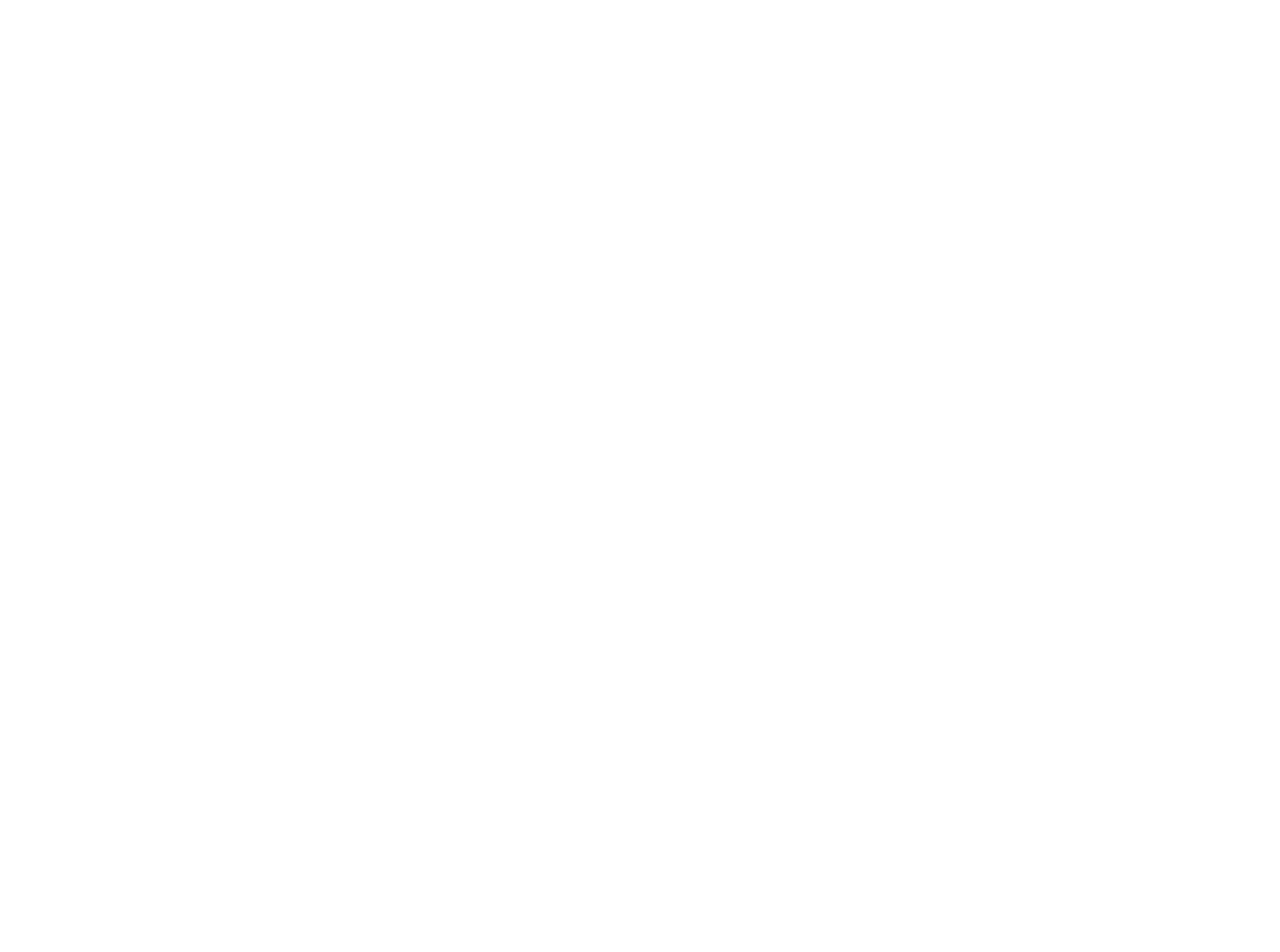
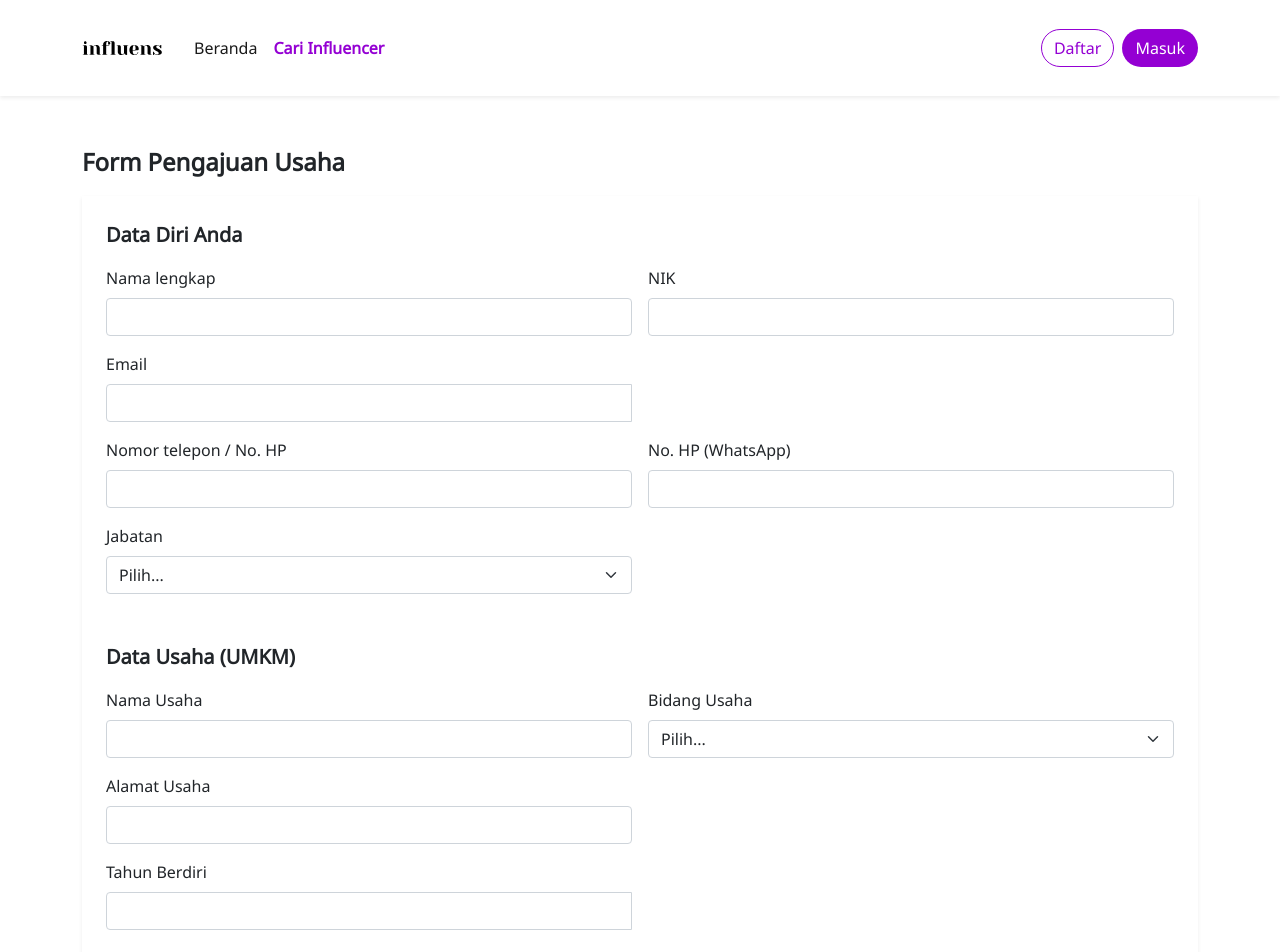
Before and after one commit to wikearvianti/influens, a React (Create React App) app: page /form-pengajuan in a window 1280 px wide. Before the commit this address had no page. Shown: the top 952 px of the page. Before the commit the page ends 800 px from the top, so only its background shows below. Built offline with nearby package versions, Linux system fonts and the light colour scheme.

Commit message:
adding react hook form library, adding modal component, adding logic to form pengajuan, adding layouts to landing page

```diff
--- a/package.json
+++ b/package.json
@@ -12,6 +12,7 @@
     "react": "^17.0.2",
     "react-bootstrap": "^2.0.2",
     "react-dom": "^17.0.2",
+    "react-hook-form": "^7.19.5",
     "react-redux": "^7.2.6",
     "react-router": "^6.0.1",
     "react-router-dom": "^6.0.1",
--- /dev/null
+++ b/src/Components/Modal.js
@@ -0,0 +1,44 @@
+import { Modal, Button } from "react-bootstrap";
+import React, { useState } from "react";
+
+export default function ModalComponent({ logo }) {
+  const [show, setShow] = useState(true);
+
+  const handleClose = () => setShow(false);
+  const handleShow = () => setShow(true);
+  return (
+    <div>
+      <>
+        <Modal show={show} onHide={handleClose}>
+          <Modal.Body>
+            <div className="d-flex justify-content-center flex-column align-items-center">
+              <img
+                src={logo}
+                width="300"
+                alt="Logo"
+                className="mt-5 mb-5 d-none d-xs-none d-md-block"
+              />
+              <div className="fw-bolder fs-5 text-center">
+                Asik, Pengajuan berhasil dilakukan
+              </div>
+              <div className="text-center mt-2">
+                Tunggu pengajuan usaha kamu, hingga disetujui oleh influencer
+                terpilih
+              </div>
+            </div>
+          </Modal.Body>
+          <div className="p-4 d-flex justify-content-center">
+            <button
+              onClick={handleClose}
+              type="button"
+              className="btn rounded-pill mainColor"
+              data-bs-dismiss="modal"
+            >
+              Asikkk
+            </button>
+          </div>
+        </Modal>
+      </>
+    </div>
+  );
+}
--- a/src/Router/index.js
+++ b/src/Router/index.js
@@ -1,10 +1,14 @@
 import { Routes, Route } from "react-router-dom";
 import App from '../pages/App'
+import FormPengajuan from "../pages/Form-Pengajuan/Form-pengajuan";
+import Profile from "../pages/Profile/Profile"
 
 export default function Routers() {
     return(
         <Routes>
             <Route path="/" element={<App />} />
+            <Route path="/form-pengajuan" element={<FormPengajuan />} />
+            <Route path="/profile" element={<Profile />} />
         </Routes>
     )
 }
--- a/src/pages/Form-Pengajuan/Form-pengajuan.js
+++ b/src/pages/Form-Pengajuan/Form-pengajuan.js
@@ -1,80 +1,151 @@
-import React from "react";
+import React, { useState } from "react";
 import logo from "../Assets/Group.svg";
+import Layouts from "../../Layout";
+import { useForm } from "react-hook-form";
+import ModalComponent from "../../Components/Modal"
+import { useNavigate } from "react-router";
+
+function SaveDataToLocalStorage(data) {
+  var a = [];
+  a = JSON.parse(localStorage.getItem("history")) || [];
+  a.push(data);
+  localStorage.setItem("history", JSON.stringify(a));
+}
 
 export default function FormPengajuan() {
+  const [modal, setModal] = useState(false)
+  const navigate = useNavigate()
+  const {
+    register,
+    formState: { errors },
+    handleSubmit,
+  } = useForm();
+  const onSubmit = (data) => {
+    SaveDataToLocalStorage(data)
+    setModal(true)
+    setTimeout(() => {
+      navigate("/")
+    }, 3000);
+  };
+
   return (
-    <div className="my-5">
+    <Layouts>
+      <div className="container my-5">
         <div className="fw-bolder fs-4 mb-3">Form Pengajuan Usaha</div>
         <div className="shadow-sm p-4">
-        <form className="row g-5">
+          <form
+            className="row g-5"
+            noValidate
+            onSubmit={handleSubmit(onSubmit)
+            }
+          >
             <div className="col-12">
               <div className="g-3 row">
                 <div className="fw-bold fs-5">Data Diri Anda</div>
                 <div className="col-md-6">
-                <label for="validationDefault01" className="form-label">
+                  <label htmlFor="validationDefault01" className="form-label">
                     Nama lengkap
                   </label>
                   <input
                     type="text"
-                  className="form-control"
-                  id="validationDefault01"
-                  required
+                    className={
+                      errors?.firstName
+                        ? "is-invalid form-control"
+                        : "form-control"
+                    }
+                    {...register("firstName", { required: true })}
                   />
+                  <div className="invalid-feedback">
+                    {errors.firstName &&
+                      errors.firstName.type === "required" &&
+                      "Nama belum terisi"}
+                  </div>
                 </div>
                 <div className="col-md-6">
-                <label for="validationDefault02" className="form-label">
+                  <label htmlFor="validationDefault02" className="form-label">
                     NIK
                   </label>
                   <input
                     type="text"
-                  className="form-control"
-                  id="validationDefault02"
-                  required
+                    className={
+                      errors?.NIK ? "is-invalid form-control" : "form-control"
+                    }
+                    {...register("NIK", { required: true , minLength: 16})}
                   />
+                  <div className="invalid-feedback">
+                    {errors.NIK &&
+                      errors.NIK.type === "required" || "minLength" ?
+                      "NIK belum terisi atau Kurang dari 16" : null}
+                  </div>
                 </div>
                 <div className="col-md-6">
-                <label for="validationDefaultUsername" className="form-label">
+                  <label htmlFor="validationDefaultUsername" className="form-label">
                     Email
                   </label>
                   <div className="input-group">
                     <input
-                    type="text"
-                    className="form-control"
-                    id="validationDefaultUsername"
-                    aria-describedby="inputGroupPrepend2"
-                    required
+                      type="email"
+                      className={
+                        errors?.email
+                          ? "is-invalid form-control"
+                          : "form-control"
+                      }
+                      {...register("email", { required: true, pattern: /^\S+@\S+\.\S+$/ })}
                     />
+                    <div className="invalid-feedback">
+                      {errors.email &&
+                      errors.email.type === "required" || "minLength" ?
+                      "email tidak valid" : null}
+                    </div>
                   </div>
                 </div>
                 <div className="col-md-6" />
                 <div className="col-md-6">
-                <label for="validationDefault03" className="form-label">
+                  <label htmlFor="validationDefault03" className="form-label">
                     Nomor telepon / No. HP
                   </label>
                   <input
-                  type="text"
-                  className="form-control"
-                  id="validationDefault03"
-                  required
+                    type="number"
+                    className={
+                      errors?.phone ? "is-invalid form-control" : "form-control"
+                    }
+                    {...register("phone", { required: true })}
                   />
+                  <div className="invalid-feedback">
+                    {errors.phone &&
+                      errors.phone.type === "required" &&
+                      "Nomor tidak valid"}
+                  </div>
                 </div>
                 <div className="col-md-6">
-                <label for="validationDefault03" className="form-label">
+                  <label htmlFor="validationDefault03" className="form-label">
                     No. HP (WhatsApp)
                   </label>
                   <input
-                  type="text"
-                  className="form-control"
-                  id="validationDefault03"
-                  required
+                    type="number"
+                    className={
+                      errors?.wa ? "is-invalid form-control" : "form-control"
+                    }
+                    {...register("wa", { required: true })}
                   />
+                  <div className="invalid-feedback">
+                    {errors.wa &&
+                      errors.wa.type === "required" &&
+                      "Nomor WhatsApp tidak valid"}
+                  </div>
                 </div>
 
                 <div className="col-md-6">
-                <label for="validationDefault04" className="form-label">
+                  <label htmlFor="validationDefault04" className="form-label">
                     Jabatan
                   </label>
-                <select className="form-select" id="validationDefault04" required>
+                  <select
+                    className="form-select"
+                    className={
+                      errors?.role ? "is-invalid form-select" : "form-select"
+                    }
+                    {...register("role", { required: true })}
+                  >
                     <option selected disabled value="">
                       Pilih...
                     </option>
@@ -83,6 +154,11 @@
                     <option>Pemilik</option>
                     <option>dll</option>
                   </select>
+                  <div className="invalid-feedback">
+                    {errors.role &&
+                      errors.role.type === "required" &&
+                      "Pilih Jabatan"}
+                  </div>
                 </div>
               </div>
             </div>
@@ -91,22 +167,33 @@
               <div className="g-3 row">
                 <div className="fw-bold fs-5">Data Usaha (UMKM)</div>
                 <div className="col-md-6">
-                <label for="validationDefault01" className="form-label">
+                  <label htmlFor="validationDefault01" className="form-label">
                     Nama Usaha
                   </label>
                   <input
                     type="text"
-                  className="form-control"
-                  id="validationDefault01"
-                  required
+                    className={
+                      errors?.usaha ? "is-invalid form-control" : "form-control"
+                    }
+                    {...register("usaha", { required: true })}
                   />
+                  <div className="invalid-feedback">
+                    {errors.usaha &&
+                      errors.usaha.type === "required" &&
+                      "Nama usaha belum terisi"}
+                  </div>
                 </div>
 
                 <div className="col-md-6">
-                <label for="validationDefault04" className="form-label">
+                  <label htmlFor="validationDefault04" className="form-label">
                     Bidang Usaha
                   </label>
-                <select className="form-select" id="validationDefault04" required>
+                  <select
+                     className={
+                      errors?.bidang ? "is-invalid form-select" : "form-select"
+                    }
+                    {...register("bidang", { required: true })}
+                  >
                     <option selected disabled value="">
                       Pilih...
                     </option>
@@ -120,34 +207,50 @@
                     <option>Kecantikan</option>
                     <option>dll</option>
                   </select>
+                  <div className="invalid-feedback">
+                    {errors.bidang &&
+                      errors.bidang.type === "required" &&
+                      "Pilih bidang usaha"}
+                  </div>
                 </div>
 
                 <div className="col-md-6">
-                <label for="validationDefault02" className="form-label">
+                  <label htmlFor="validationDefault02" className="form-label">
                     Alamat Usaha
                   </label>
                   <input
                     type="text"
-                  className="form-control"
-                  id="validationDefault02"
-                  required
+                    className={
+                      errors?.address ? "is-invalid form-control" : "form-control"
+                    }
+                    {...register("address", { required: true })}
                   />
+                  <div className="invalid-feedback">
+                    {errors.address &&
+                      errors.address.type === "required" &&
+                      "Alamat belum terisi"}
+                  </div>
                 </div>
 
                 <div className="col-md-6" />
 
                 <div className="col-md-6">
-                <label for="validationDefaultUsername" className="form-label">
+                  <label htmlFor="validationDefaultUsername" className="form-label">
                     Tahun Berdiri
                   </label>
                   <div className="input-group">
                     <input
-                    type="text"
-                    className="form-control"
-                    id="validationDefaultUsername"
-                    aria-describedby="inputGroupPrepend2"
-                    required
+                      type="number"
+                      className={
+                        errors?.tahun ? "is-invalid form-control" : "form-control"
+                      }
+                      {...register("tahun", { required: true })}
                     />
+                    <div className="invalid-feedback">
+                    {errors.tahun &&
+                      errors.tahun.type === "required" &&
+                      "Tahun berdiri belum terisi"}
+                  </div>
                   </div>
                 </div>
               </div>
@@ -157,20 +260,28 @@
             <div className="col-12">
               <div className="form-check mb-3">
                 <input
-                className="form-check-input"
                   type="checkbox"
-                value=""
                   id="invalidCheck2"
-                required
+                  className={
+                    errors?.agreement ? "is-invalid form-check-input" : "form-check-input"
+                  }
+                  {...register("agreement", { required: true })}
                 />
-              <label className="form-check-label text-muted" for="invalidCheck2">
+                <label
+                  className="form-check-label text-muted"
+                  htmlFor="invalidCheck2"
+                >
                   saya menyetujui persyaratan dan ketentuan influens
                 </label>
+                <div className="invalid-feedback">
+                    {errors.agreement &&
+                      errors.agreement.type === "required" &&
+                      "Kamu harus menyetujui"}
+                  </div>
               </div>
               <button
                 className="btn rounded-pill mainColor"
                 type="submit"
-              data-bs-toggle="modal"
                 data-bs-target="#exampleModal"
               >
                 Ajukan usaha saya
@@ -179,45 +290,13 @@
           </form>
         </div>
 
+
         {/* Modal Pop up */}
-      <div
-        className="modal fade"
-        id="exampleModal"
-        tabindex="-1"
-        aria-labelledby="exampleModalLabel"
-        aria-hidden="true"
-      >
-        <div className="modal-dialog">
-          <div className="modal-content">
-            <div className="modal-body">
-              <div className="d-flex justify-content-center flex-column align-items-center">
-                <img
-                  src={logo}
-                  width="300"
-                  alt="Logo"
-                  className="mt-5 mb-5 d-none d-xs-none d-md-block"
-                />
-                <div className="fw-bolder fs-5 text-center">
-                  Asik, Pengajuan berhasil dilakukan
+        {modal === true ?
+      <ModalComponent logo={logo} />  : null
+        }
+
       </div>
-                <div className="text-center mt-2">
-                  Tunggu pengajuan usaha kamu, hingga disetujui oleh influencer
-                  terpilih
-                </div>
-              </div>
-            </div>
-            <div className="p-4 d-flex justify-content-center">
-              <button
-                type="button"
-                className="btn rounded-pill mainColor"
-                data-bs-dismiss="modal"
-              >
-                Okee
-              </button>
-            </div>
-          </div>
-        </div>
-      </div>
-    </div>
+    </Layouts>
   );
 }
--- a/src/pages/Landing-Page/LandingPage.js
+++ b/src/pages/Landing-Page/LandingPage.js
@@ -11,10 +11,11 @@
 import pilih from "./Assets/pilih.svg";
 import tunggu from "./Assets/tunggu.svg";
 import Card from "../../Components/Card";
+import Layouts from "../../Layout";
 
 export default function LandingPage() {
   return (
-    <div>
+    <Layouts>
       <div className="container-fluid bg-light">
         <div className="container heightHero d-flex align-items-center">
           <div className="row align-items-center">
@@ -157,6 +158,6 @@
           </div>
         </div>
       </div>
-    </div>
+    </Layouts>
   );
 }
```
Also changed, not shown: 1 other file (tests, documents, lock files or other folders). Lines whose indentation alone changed are shown as unchanged.
